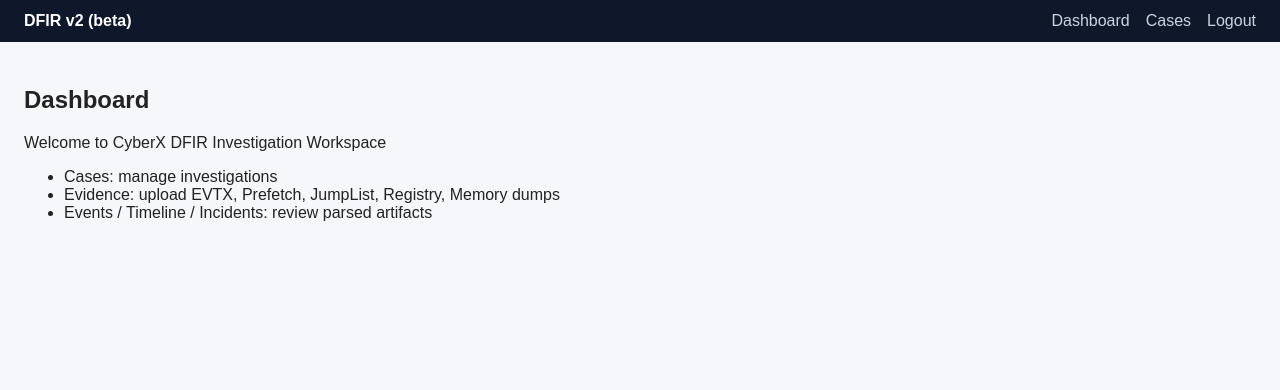
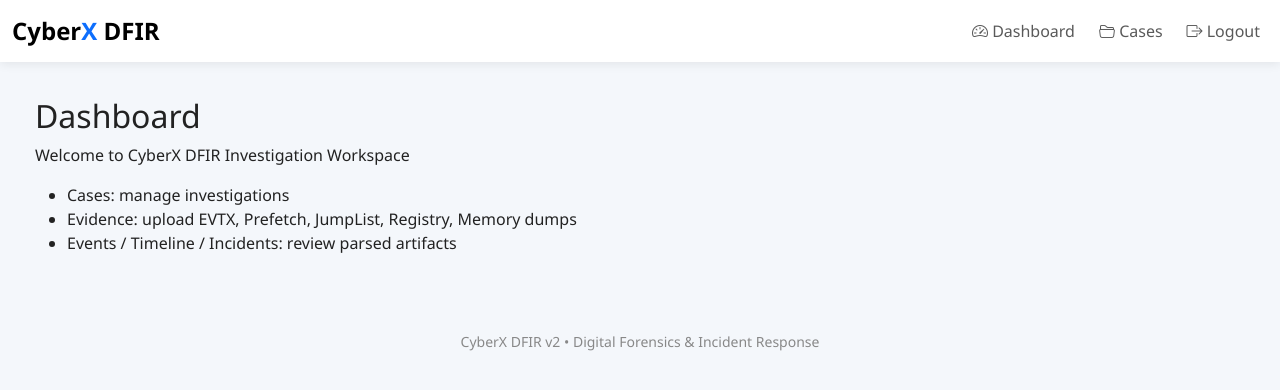
Before and after one commit to itsmeRiF/dfir-framework2, a Flask app: page /dashboard in a window 1280 px wide. Shown: the top 390 px of the page. Run offline with Flask 3, Linux system fonts and the light colour scheme; data that the repository does not hold is empty; parts of the project's set-up code (start-up, migrations or seed data) failed here and were passed over.

Commit message:
Update base.html

```diff
--- a/templates/base.html
+++ b/templates/base.html
@@ -1,26 +1,208 @@
 <!DOCTYPE html>
 <html lang="en">
+
 <head>
-  <meta charset="UTF-8">
-  <title>DFIR v2 (beta) - 1338</title>
-  <style>
-    body { font-family: Arial, sans-serif; margin: 0; background: #f5f7fb; color: #222; }
-    nav { background: #0f172a; color: #fff; padding: 12px 24px; display: flex; gap: 16px; align-items: center; }
-    nav a { color: #cbd5e1; text-decoration: none; }
-    nav a:hover { color: #fff; }
-    .brand { font-weight: bold; color: #fff; margin-right: auto; }
-    main { padding: 24px; }
-  </style>
+
+<meta charset="UTF-8">
+<meta name="viewport" content="width=device-width, initial-scale=1">
+
+<title>CyberX DFIR v2</title>
+
+<link href="https://cdn.jsdelivr.net/npm/bootstrap@5.3.3/dist/css/bootstrap.min.css" rel="stylesheet">
+<link href="https://cdn.jsdelivr.net/npm/bootstrap-icons@1.11.3/font/bootstrap-icons.css" rel="stylesheet">
+
+<style>
+
+body{
+
+    background:#f4f7fb;
+    font-family:"Segoe UI",sans-serif;
+    color:#222;
+
+}
+
+/* Navbar */
+
+.navbar{
+
+    background:white;
+    box-shadow:0 2px 10px rgba(0,0,0,.08);
+
+}
+
+.navbar-brand{
+
+    font-size:24px;
+    font-weight:700;
+
+}
+
+.brand-x{
+
+    color:#0d6efd;
+
+}
+
+.nav-link{
+
+    font-weight:500;
+    margin-left:8px;
+    border-radius:8px;
+    transition:.25s;
+
+}
+
+.nav-link:hover{
+
+    background:#e9f2ff;
+
+}
+
+.main-content{
+
+    padding:35px;
+
+}
+
+/* Cards */
+
+.card{
+
+    border:none;
+    border-radius:14px;
+    box-shadow:0 4px 15px rgba(0,0,0,.08);
+
+}
+
+.card-header{
+
+    background:white;
+    border-bottom:1px solid #ececec;
+    font-weight:600;
+
+}
+
+/* Buttons */
+
+.btn{
+
+    border-radius:8px;
+
+}
+
+/* Table */
+
+.table{
+
+    vertical-align:middle;
+
+}
+
+.table thead{
+
+    background:#f8f9fa;
+
+}
+
+/* Footer */
+
+footer{
+
+    text-align:center;
+    padding:25px;
+    color:#888;
+    font-size:14px;
+
+}
+
+</style>
+
 </head>
+
 <body>
-  <nav>
-    <span class="brand">DFIR v2 (beta)</span>
-    <a href="/dashboard">Dashboard</a>
-    <a href="/cases">Cases</a>
-    <a href="/logout">Logout</a>
-  </nav>
-  <main>
-    {% block content %}{% endblock %}
-  </main>
+
+<nav class="navbar navbar-expand-lg">
+
+<div class="container-fluid">
+
+<a class="navbar-brand" href="/dashboard">
+
+Cyber<span class="brand-x">X</span> DFIR
+
+</a>
+
+<button class="navbar-toggler"
+data-bs-toggle="collapse"
+data-bs-target="#menu">
+
+<span class="navbar-toggler-icon"></span>
+
+</button>
+
+<div class="collapse navbar-collapse" id="menu">
+
+<ul class="navbar-nav ms-auto">
+
+<li class="nav-item">
+
+<a class="nav-link" href="/dashboard">
+
+<i class="bi bi-speedometer2"></i>
+
+Dashboard
+
+</a>
+
+</li>
+
+<li class="nav-item">
+
+<a class="nav-link" href="/cases">
+
+<i class="bi bi-folder2-open"></i>
+
+Cases
+
+</a>
+
+</li>
+
+<li class="nav-item">
+
+<a class="nav-link" href="/logout">
+
+<i class="bi bi-box-arrow-right"></i>
+
+Logout
+
+</a>
+
+</li>
+
+</ul>
+
+</div>
+
+</div>
+
+</nav>
+
+<div class="container-fluid main-content">
+
+{% block content %}
+
+{% endblock %}
+
+</div>
+
+<footer>
+
+CyberX DFIR v2 • Digital Forensics & Incident Response
+
+</footer>
+
+<script src="https://cdn.jsdelivr.net/npm/bootstrap@5.3.3/dist/js/bootstrap.bundle.min.js"></script>
+
 </body>
+
 </html>
```
